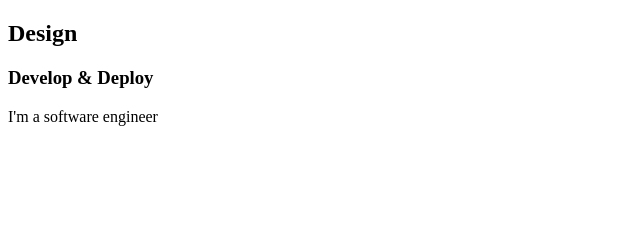
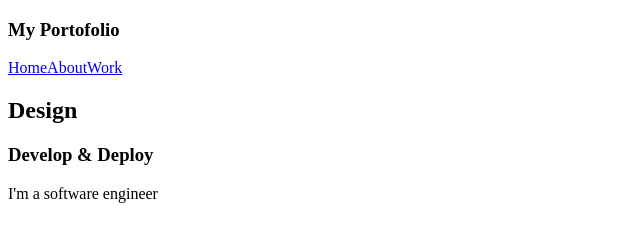
Before and after one commit to hayatek/learning-react, a Gatsby site in the folder portfolio-gatsby/: page / in a window 1280 px wide. Shown: the whole page, without its empty margins (0-640 px from the left). Built offline with nearby package versions, Linux system fonts and the light colour scheme; Gatsby itself is replaced by a stand-in of ours.

Commit message:
update pages folder

```diff
--- /dev/null
+++ b/portfolio-gatsby/src/pages/components/Navbar.js
@@ -0,0 +1,15 @@
+import React from "react"
+import { Link } from "gatsby"
+
+export default function Navbar() {
+  return (
+    <nav>
+      <h1>My Portofolio</h1>
+      <div className="links">
+        <Link to="/">Home</Link>
+        <Link to="/about">About</Link>
+        <Link to="/work">Work</Link>
+      </div>
+    </nav>
+  )
+}
--- a/portfolio-gatsby/src/pages/index.js
+++ b/portfolio-gatsby/src/pages/index.js
@@ -1,8 +1,10 @@
 import React from "react"
+import Navbar from "./components/Navbar"
 
 export default function Home() {
   return (
     <section>
+      <Navbar />
       <div>
         <h2>Design</h2>
         <h3>Develop & Deploy</h3>
```
Also changed, not shown: portfolio-gatsby/src/pages/404.js (added, +10 -0 lines).
